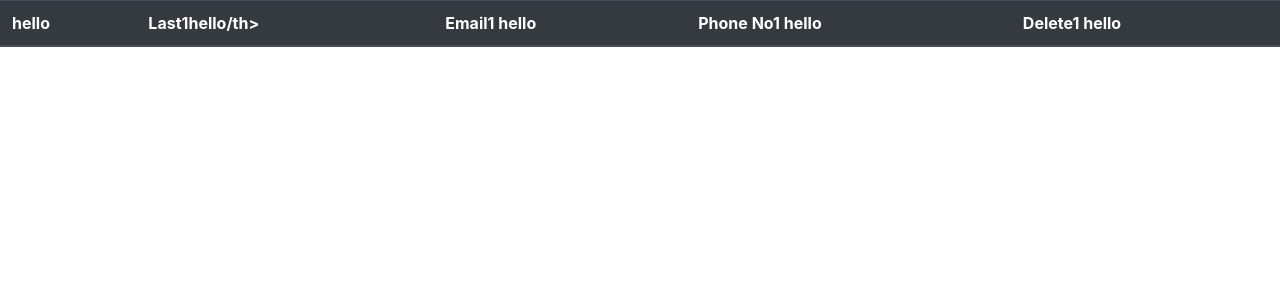
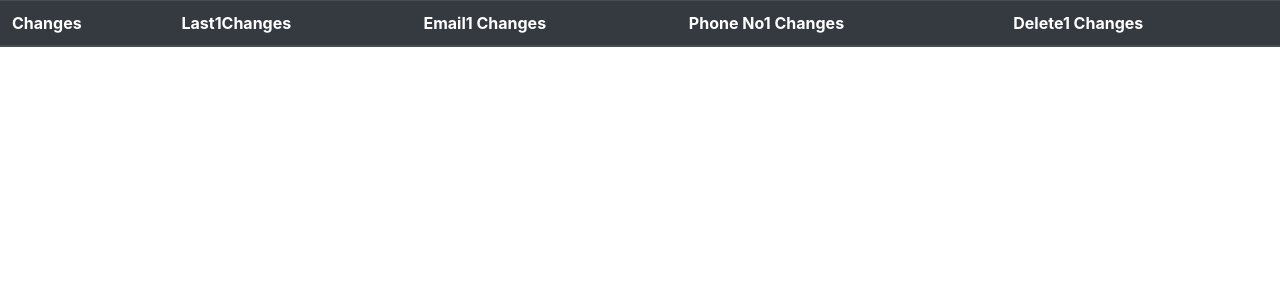
Before and after one commit to jignesh-new/php-code-oopphp, a PHP site: page /oopphp/ in a window 1280 px wide. Shown: the top 300 px of the page. Run offline with PHP 8.4, Linux system fonts and the light colour scheme; data that the repository does not hold is empty.

Commit message:
index changes

```diff
--- a/index.php
+++ b/index.php
@@ -2,11 +2,11 @@
 <table class="table table-dark">
   <thead>
     <tr>
-      <th scope="col">hello</th>
-      <th scope="col">Last1hello/th>
-      <th scope="col">Email1 hello</th>
-      <th scope="col">Phone No1 hello</th>
-      <th scope="col">Delete1 hello</th>
+      <th scope="col">Changes</th>
+      <th scope="col">Last1Changes</th>
+      <th scope="col">Email1 Changes</th>
+      <th scope="col">Phone No1 Changes</th>
+      <th scope="col">Delete1 Changes</th>
     </tr>
   </thead>
   <tbody id="fetchdata">
```
